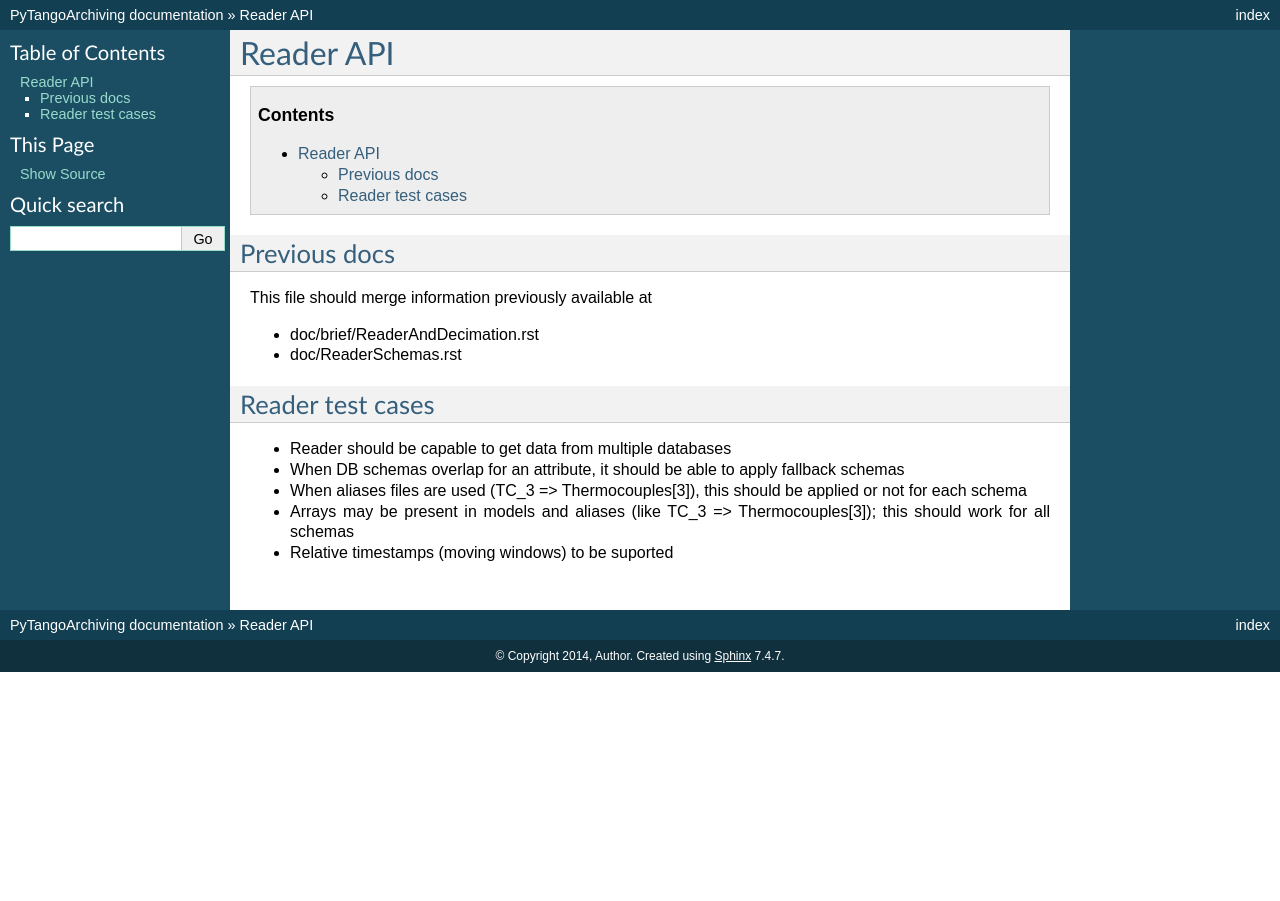
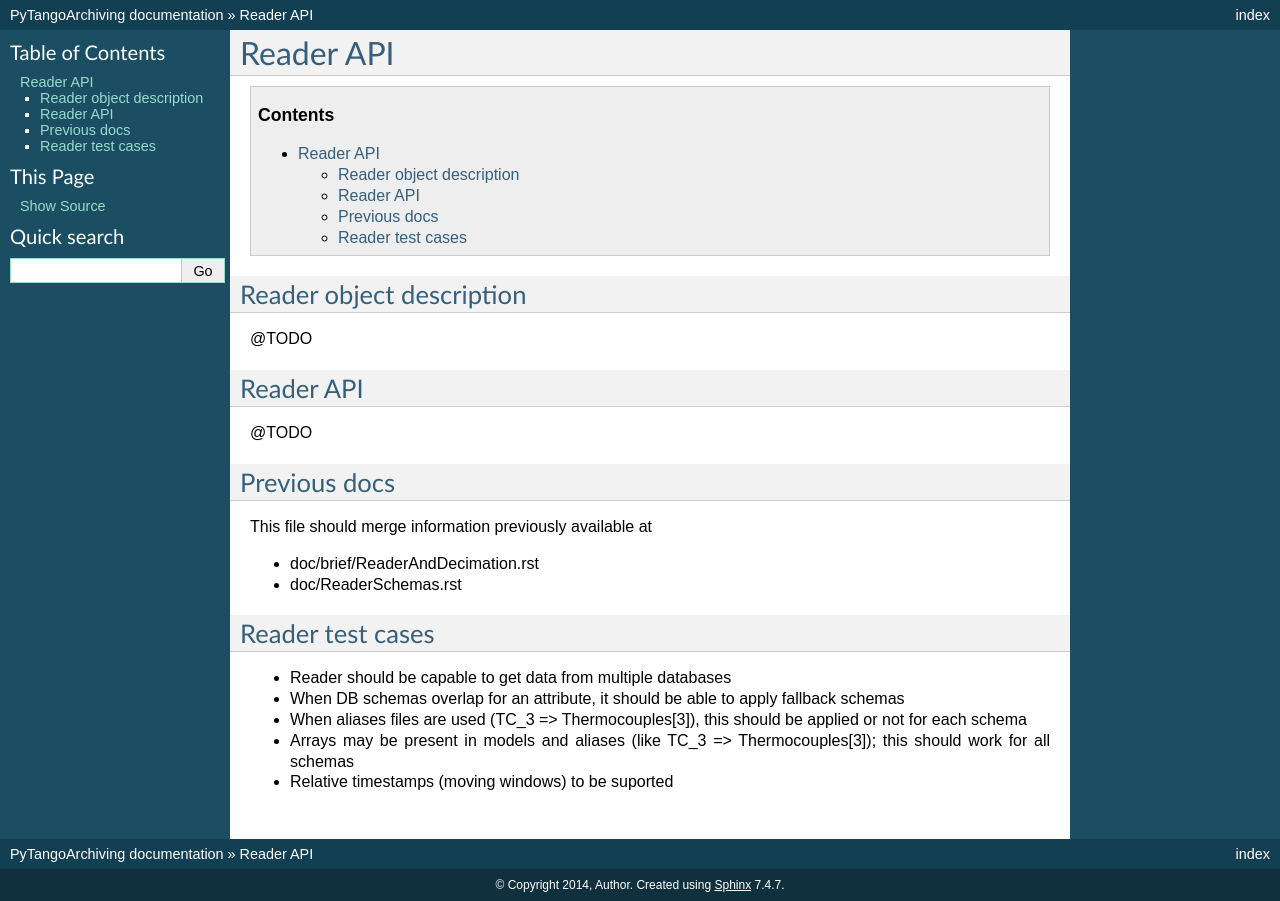
Before and after one commit to tango-controls/PyTangoArchiving, a Sphinx documentation site: the page built from doc/Reader_API.rst, in a window 1280 px wide. Built offline with Sphinx 7.4.7, drawn with Linux system fonts in a browser that asks for light colours.

Commit message:
Update Reader_API.rst

```diff
--- a/doc/Reader_API.rst
+++ b/doc/Reader_API.rst
@@ -2,6 +2,16 @@ Reader API
 ==========
 
 .. contents::
+
+Reader object description
+-------------------------
+
+@TODO
+
+Reader API
+----------
+
+@TODO
 
 Previous docs
 -------------
```
